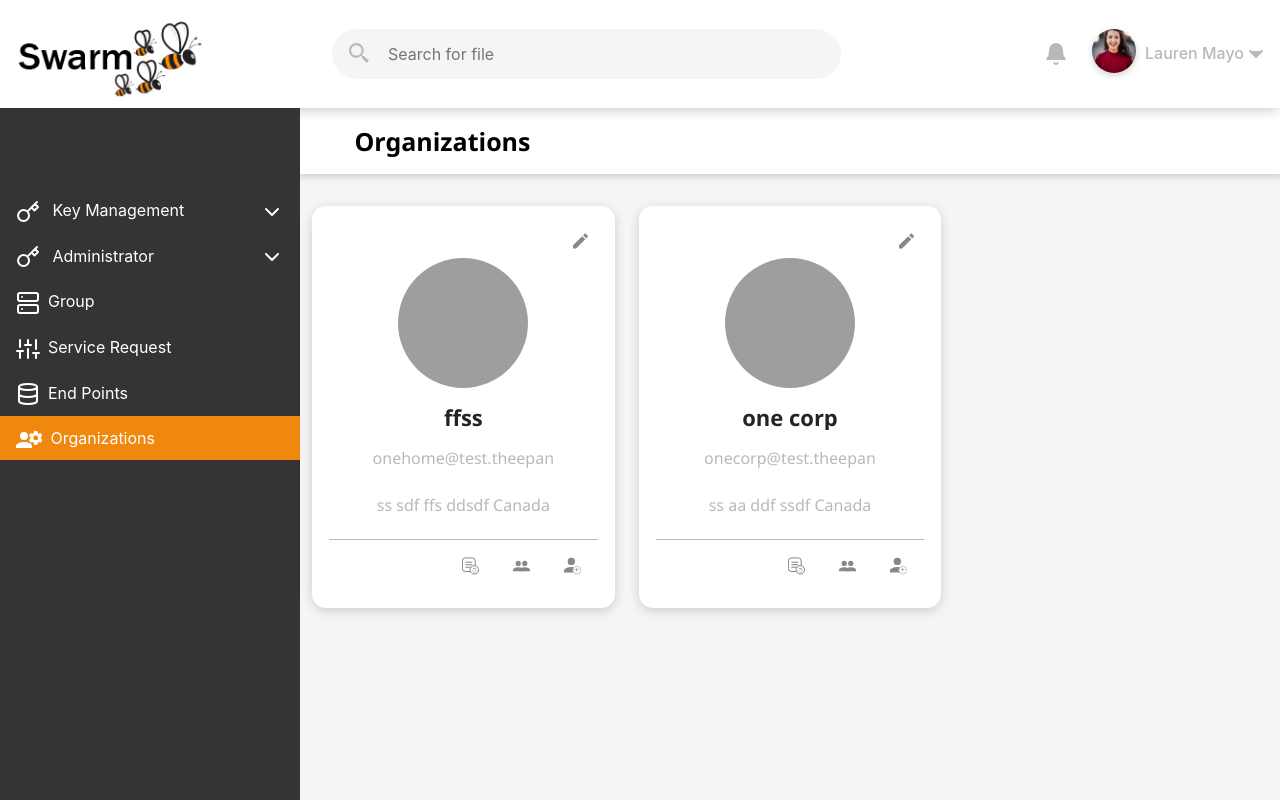
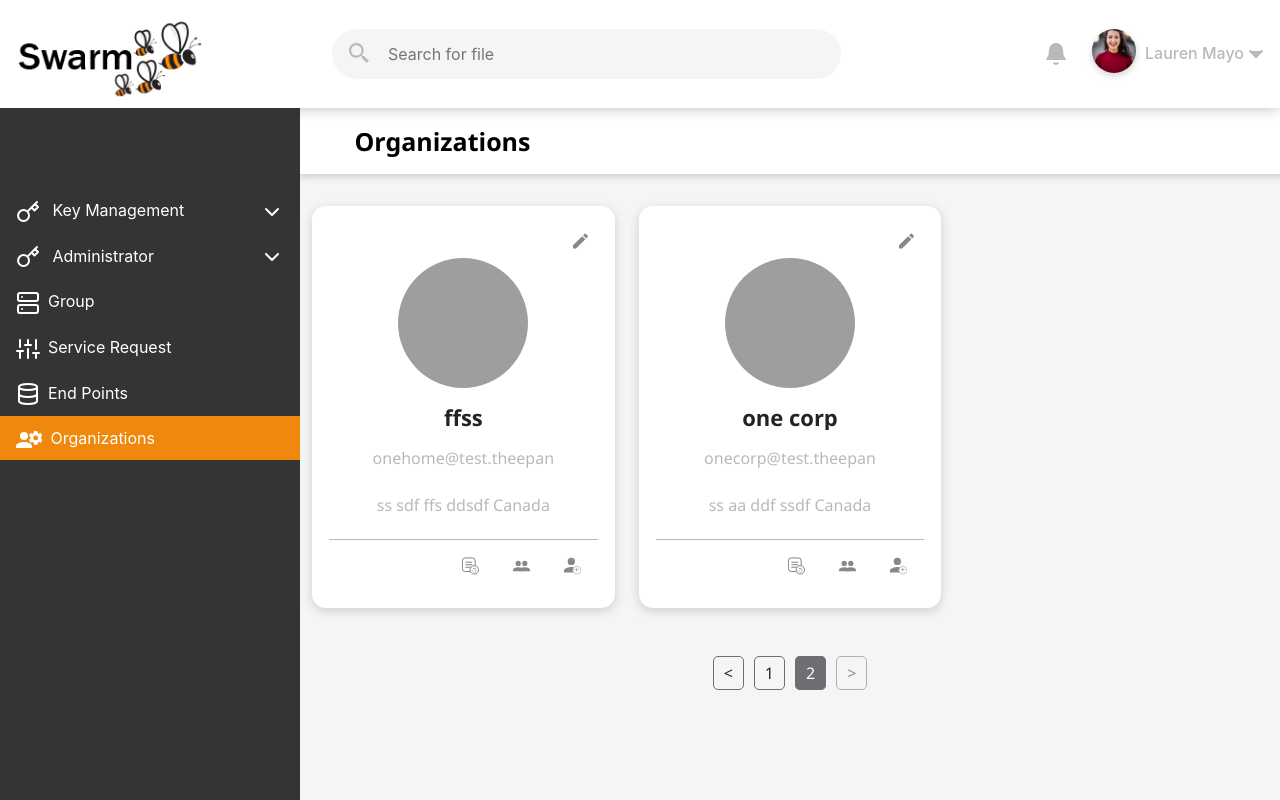
Before and after one commit to hyrrokkincto/kmsreact, a React (Create React App) app: page /kms/admin/organizations in a window 1280 px wide. Built offline with nearby package versions, Linux system fonts and the light colour scheme; grey boxes are pictures that could not be loaded.

Commit message:
pagination

```diff
--- a/src/pages/Organizations/index.tsx
+++ b/src/pages/Organizations/index.tsx
@@ -7,6 +7,7 @@ import CorporateTabOne from './CorporateTabOne';
 import CorporateTabTwo from './CorporateTabTwo';
 import CorporateTabThree from './CorporateTabThree';
 import CommonInput from '../../Components/CommonInput';
+import ReactPaginate from 'react-paginate';
 
 export interface OrgItemType {
     CompanyName: string,
@@ -65,19 +66,19 @@ export interface OrgItemTypeListItem {
 }
 
 export interface OrgItemTypeNew {
-    data: {
-        resellerOrganizations: {
-            page: number;
-            count: number;
-            limit: number;
-            list: OrgItemTypeListItem[]
-        }
+    resellerOrganizations: {
+        page: number;
+        count: number;
+        limit: number;
+        list: OrgItemTypeListItem[]
     }
 }
 
 function Organizations() {
 
     const [OraganizationList, setOraganizationList] = useState([] as OrgItemTypeListItem[]);
+
+    const [OraganizationData, setOraganizationData] = useState({} as OrgItemTypeNew);
 
     const [EditPopup, setEditPopup] = useState(false as boolean);
     const [TabOneStep, setTabOneStep] = useState(1 as 1 | 2 | 3);
@@ -87,13 +88,10 @@ function Organizations() {
     const [SubscriptionPopup, setSubscriptionPopup] = useState(false as boolean);
     const [FieldEnable, setFieldEnable] = useState(false as boolean);
 
-
     useEffect(() => {
-
         // (...) your api call comes here;
-
         setOraganizationList(OrgData.data.resellerOrganizations.list);
-
+        setOraganizationData(OrgData.data)
     }, []);
 
     // when on click of edit button -> edit popup
@@ -211,6 +209,21 @@ function Organizations() {
                         }
                     </div>
                 </section>
+                {!!OraganizationData && Object.keys(OraganizationData).length ? <ReactPaginate
+                    previousLabel={"<"}
+                    nextLabel={">"}
+                    breakLabel={"..."}
+                    breakClassName={"break-me"}
+                    pageCount={OraganizationData.resellerOrganizations.count}
+                    marginPagesDisplayed={2}
+                    disableInitialCallback={true}
+                    forcePage={OraganizationData.resellerOrganizations.page}
+                    pageRangeDisplayed={2}
+                    disabledClassName={"disable-page"}
+                    containerClassName={"pagination-styles"}
+                    activeClassName={"active"}
+                /> : <></>}
+
             </Container>
 
             {!!EditPopup ? <CommonPopup
```
